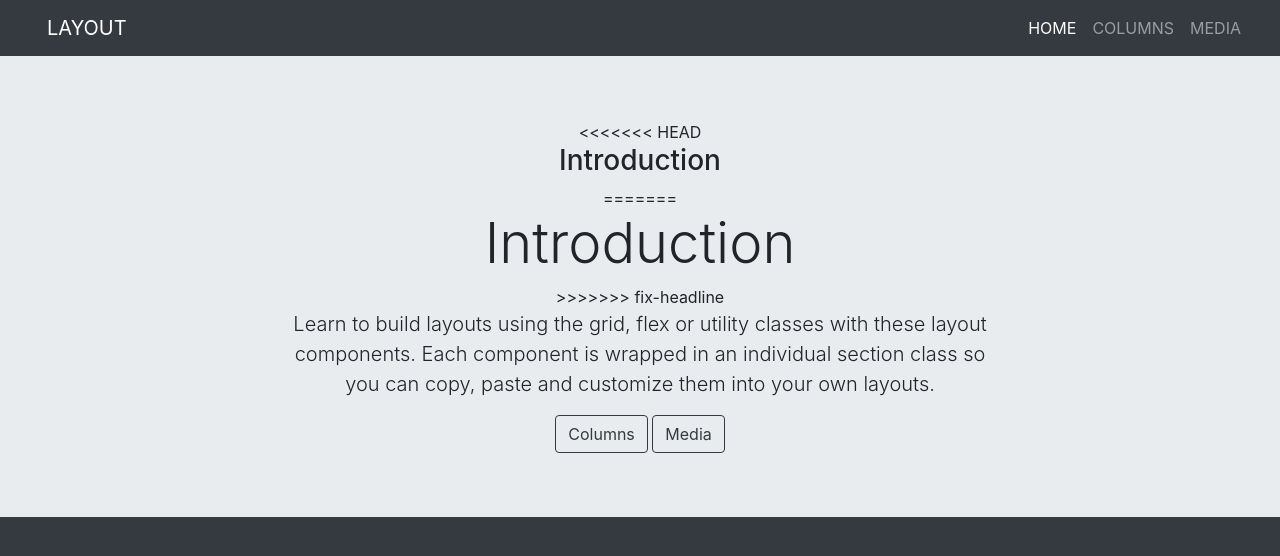
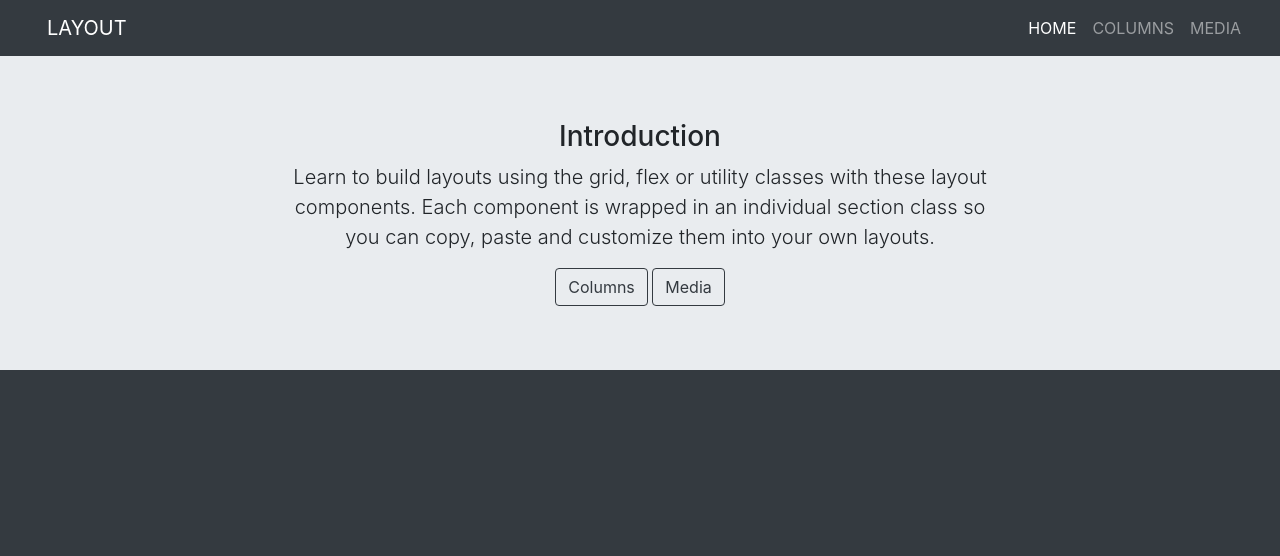
Before and after one commit to Anjana8991/super-duper-potato, a plain HTML site: page learning-git-github-2421501-01_02b/docs/index.html in a window 1280 px wide. Drawn offline with nearby package versions, Linux system fonts and the light colour scheme.

Commit message:
Remove text reverse classes

```diff
--- a/learning-git-github-2421501-01_02b/docs/index.html
+++ b/learning-git-github-2421501-01_02b/docs/index.html
@@ -43,11 +43,7 @@
         <div class="container text-center">
           <div class="row justify-content-center">
             <div class="col-11 col-sm-10 col-md-8 animated fadeInUp">
-<<<<<<< HEAD
-              <h3 class="">Introduction</h3>
-=======
-              <h3 class=" display-4">Introduction</h3>
->>>>>>> fix-headline
+              <h3>Introduction</h3>
               <p class="lead">
                 Learn to build layouts using the grid, flex or utility classes with these layout components. Each component is wrapped in an
                 individual section class so you can copy, paste and customize them into your own layouts.
```
